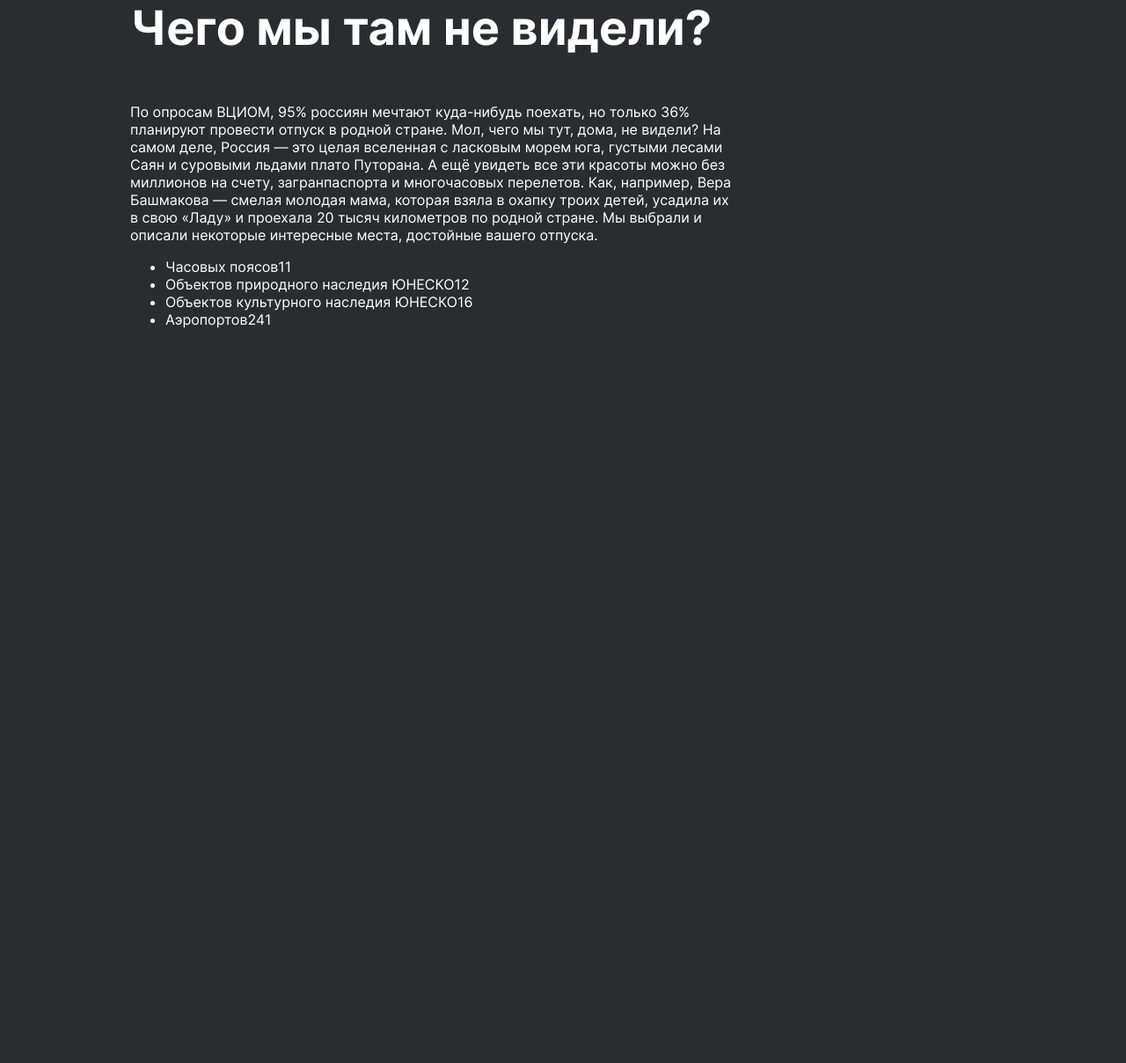
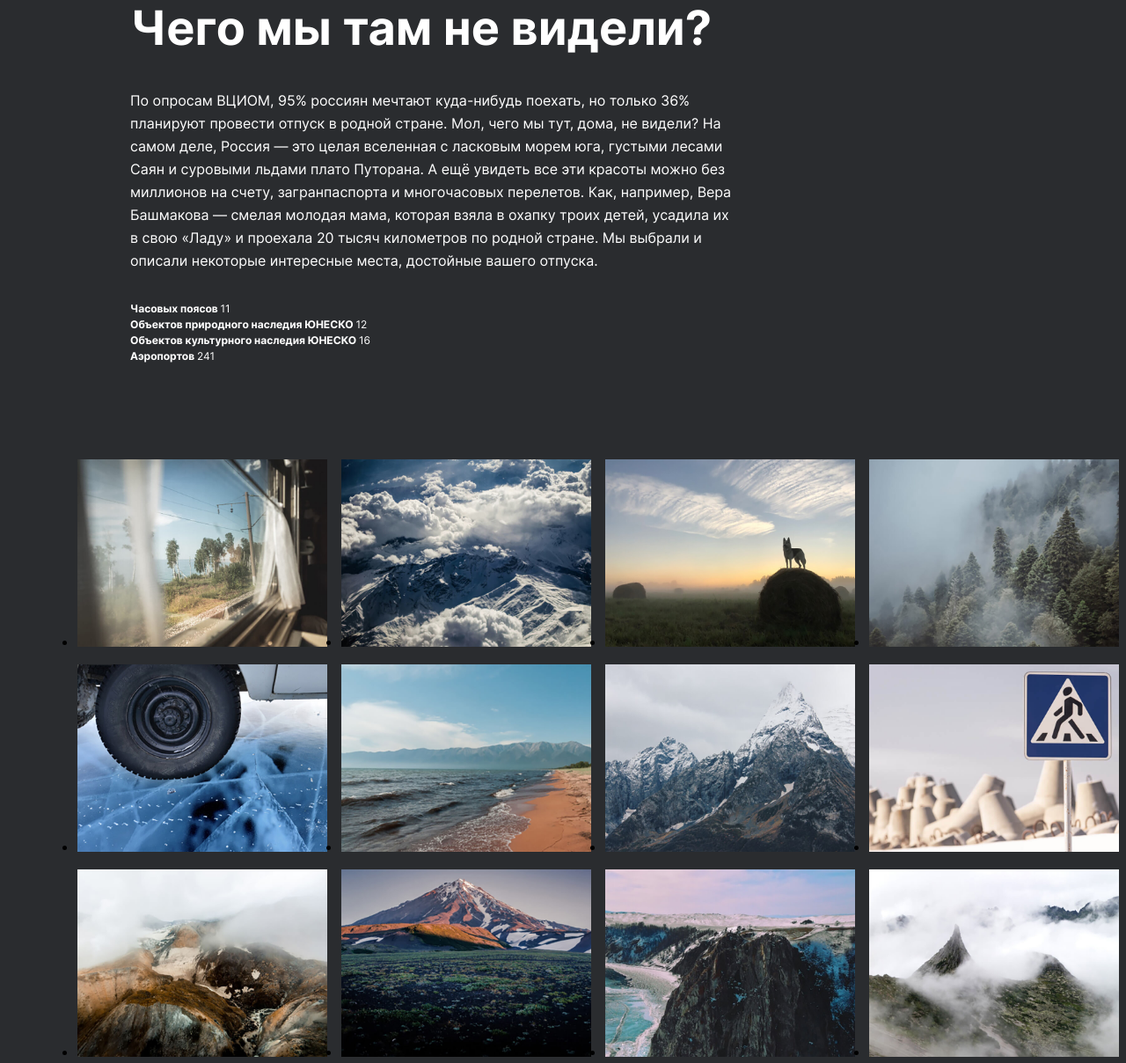
Before and after one commit to smgvasya/Russian-travel, a plain HTML site: page index.html in a window 1280 px wide. Shown: the part 1230-2438 px from the top of the page at 88% size. Before the commit the page ends 1711 px from the top, so only its background shows below. Drawn offline with Linux system fonts and the light colour scheme.

Commit message:
plus intro and photo-grid

```diff
--- a/index.html
+++ b/index.html
@@ -30,17 +30,31 @@
    <section class="intro">
     <h2 class="intro__title">Чего мы там не видели?</h2>
     <p class="text">По опросам ВЦИОМ, 95% россиян мечтают куда-нибудь поехать, но только 36% планируют провести отпуск в родной стране. Мол, чего мы тут, дома, не видели? На самом деле, Россия — это целая вселенная с ласковым морем юга, густыми лесами Саян и суровыми льдами плато Путорана. А ещё увидеть все эти красоты можно без миллионов на счету, загранпаспорта и многочасовых перелетов. Как, например, Вера Башмакова — смелая молодая мама, которая взяла в охапку троих детей, усадила их в свою «Ладу» и проехала 20 тысяч километров по родной стране. Мы выбрали и описали некоторые интересные места, достойные вашего отпуска.</p>
-    <ul>
-      <li>Часовых поясов<span>11</span></li>
-      <li>Объектов природного наследия ЮНЕСКО<span>12</span></li>
-      <li>Объектов культурного наследия ЮНЕСКО<span>16</span></li>
-      <li>Аэропортов<span>241</span></li>
+    <ul class="intro__list">
+      <li>Часовых поясов <span class="intro_list-span">11</span></li>
+      <li>Объектов природного наследия ЮНЕСКО <span class="intro_list-span">12</span></li>
+      <li>Объектов культурного наследия ЮНЕСКО <span class="intro_list-span">16</span></li>
+      <li>Аэропортов <span class="intro_list-span">241</span></li>
     </ul>
    </section>
 
 
-
-
+<section class="photo-grid">
+  <ul class="photo-grid__container">
+      <li><img class="photo-grid__image" src="./images/photo-grid-train.jpg" alt="Поезд"></li>
+      <li><img class="photo-grid__image" src="./images/photo-grid-atharva-tulsi.jpg" alt="Горный хребет"></li>
+      <li><img class="photo-grid__image" src="./images/photo-grid-tuman.jpg" alt="Туман"></li>
+      <li><img class="photo-grid__image" src="./images/photo-grid-sochi.jpg" alt="Сочи"></li>
+      <li><img class="photo-grid__image" src="./images/photo-grid-arisa.jpg" alt="Лёд"></li>
+      <li><img class="photo-grid__image" src="./images/photo-grid-baikal.jpg" alt="Байкал"></li>
+      <li><img class="photo-grid__image" src="./images/photo-grid-elbrus.jpg" alt="Эльбрус"></li>
+      <li><img class="photo-grid__image" src="./images/photo-grid-kondratiev.jpg" alt="Волнорезы"></li>
+      <li><img class="photo-grid__image" src="./images/photo-grid-kamchatka-1.jpg" alt="Камчатка"></li>
+      <li><img class="photo-grid__image" src="./images/photo-grid-kamchatka-2.jpg" alt="Вулкан"></li>
+      <li><img class="photo-grid__image" src="./images/photo-grid-baikal-2.jpg" alt="Берег озера"></li>
+      <li><img class="photo-grid__image" src="./images/photo-grid-ergaki.jpg" alt="Хребет Ергаки"></li>
+  </ul>
+</section>
 
 
 
--- a/style.css
+++ b/style.css
@@ -24,9 +24,17 @@
     display: flex;
     align-items: flex-end;
     margin: 0;
-    font-style: normal;
     font-size: 24px;
     line-height: 117%;
+  }
+
+  .ru-link:hover {
+    opacity: 0.5;
+    transition: 1s;
+  }
+
+  .en-link:hover {
+    opacity: 0.5;
     transition: 1s;
   }
 
@@ -34,11 +42,22 @@
     text-decoration: underline;
     padding-right: 18px;
     color:#FFFFFF;
+    transition: 1s;
   }
 
   .en-link {
     text-decoration: none;
     color:#FFFFFF;
+    transition: 1s;
+  }
+
+  .ru-link:hover {
+    opacity: 0.5;
+
+  }
+
+  .en-link:hover {
+    opacity: 0.5;
   }
 
   .lead{
@@ -50,7 +69,6 @@
   }
 
   .lead__title{
-    font-style: normal;
     font-weight: 900;
     font-size: 96px;
     line-height: 104%;
@@ -60,7 +78,6 @@
 
   .lead__subtitle{
     padding-top: 32px;
-    font-style: normal;
     font-weight: 400;
     font-size: 30px;
     line-height: 120%;
@@ -80,7 +97,6 @@
     margin: 0;
     padding-top: 8px;
     text-transform: uppercase;
-    font-style: normal;
     font-weight: 400;
     font-size: 10px;
     line-height: 140%;
@@ -103,3 +119,45 @@
     font-size: 54px;
     line-height: 107%;
   }
+
+  .text {
+    margin: 0;
+    padding-bottom: 33px;
+    font-weight: 400;
+    font-size: 16px;
+    line-height: 163%;
+  }
+
+  .intro__list{
+   list-style: none;
+   margin: 0;
+   padding: 0;
+   font-weight: 700;
+   font-size: 12px;
+   line-height: 150%;
+  }
+
+  .intro_list-span{
+    font-weight: normal;
+  }
+
+   .photo-grid{
+    max-width: 1280px;
+    max-height: 2724px;
+    padding: 0 48px;
+
+
+  }
+
+.photo-grid__container{
+  display: grid;
+  gap: 16px;
+  grid-template-columns: repeat(4, 1fr);
+  grid-template-rows: repeat(3, 1fr);
+}
+
+  .photo-grid__image{
+    width: 284px;
+    height: 213px;
+    object-fit: cover;
+  }
```
